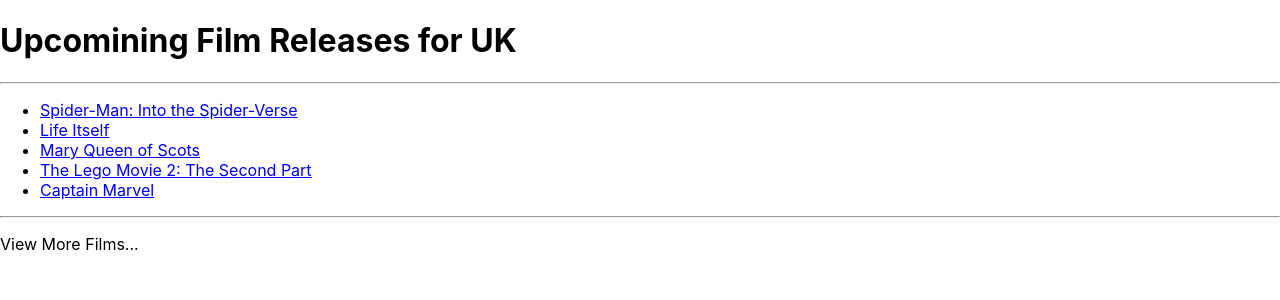
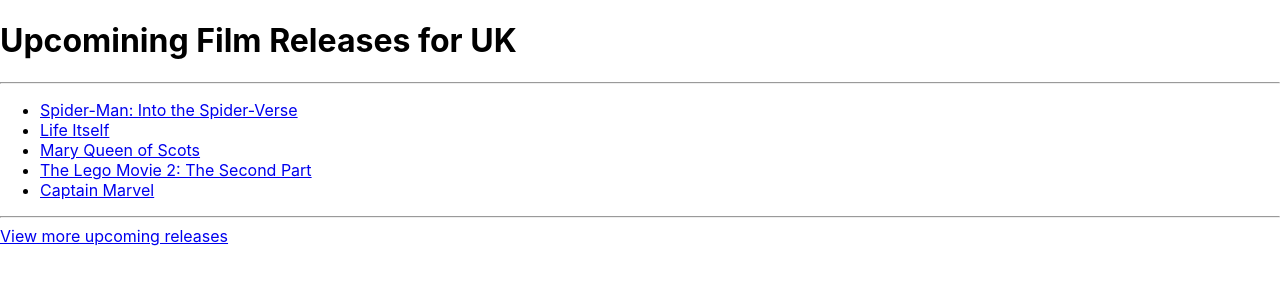
Before and after one commit to kss101/week_07_day_1_homework_films_react, a React (Create React App) app: page / in a window 1280 px wide. Shown: the top 300 px of the page. Built offline with nearby package versions, Linux system fonts and the light colour scheme.

Commit message:
Updated ViewMoreFilms container.

```diff
--- a/src/components/Film.js
+++ b/src/components/Film.js
@@ -1,7 +1,7 @@
 const Film = ({name, url}) => {
     return(
         <>
-            <li><a href={url} rel="external" target="_blank">{name}</a></li>
+            <li><a href={url} rel="external" target="_blank" rel="noreferrer">{name}</a></li>
         </>
     )
 }
--- a/src/components/ViewMoreFilms.js
+++ b/src/components/ViewMoreFilms.js
@@ -1,7 +1,10 @@
-const ViewMoreFilms = () => {
+const ViewMoreFilms = ({upComingFilms}) => {
+
+    const url = upComingFilms[0].url + upComingFilms[0].region;
+
     return(
         <>
-            <p>View More Films...</p>
+            <a href={url} rel="external" target="_blank" rel="noreferrer">View more upcoming releases</a>
         </>
     )
 }
--- a/src/containers/FilmBox.js
+++ b/src/containers/FilmBox.js
@@ -4,7 +4,7 @@ import FilmList from "../components/FilmList";
 import ViewMoreFilms from "../components/ViewMoreFilms";
 
 const FilmBox = () => {
-    const initialState = [
+    const initialStateFilms = [
         {
           id: 1,
           name: "Spider-Man: Into the Spider-Verse",
@@ -29,9 +29,18 @@ const FilmBox = () => {
           name: "Captain Marvel",
           url: "https://www.imdb.com/title/tt4154664/?ref_=rlm"
         }
-      ]
+    ]
 
-      const [films, setFilms] = useState(initialState);
+    const initialStateUpComing = [
+        {
+            id: 1,
+            url: "https://www.imdb.com/calendar/?region=gb",
+        }
+    ]
+
+      const [films, setFilms] = useState(initialStateFilms);
+
+      const [upComingFilms, setUpComingFilms] = useState(initialStateUpComing);
 
     return (
         <>
@@ -39,7 +48,7 @@ const FilmBox = () => {
             <hr />
             <FilmList films={films}/>
             <hr />
-            <ViewMoreFilms />
+            <ViewMoreFilms upComingFilms={upComingFilms} />
         </>
     );
 }
```
Also changed, not shown: 1 other file (tests, documents, lock files or other folders).
